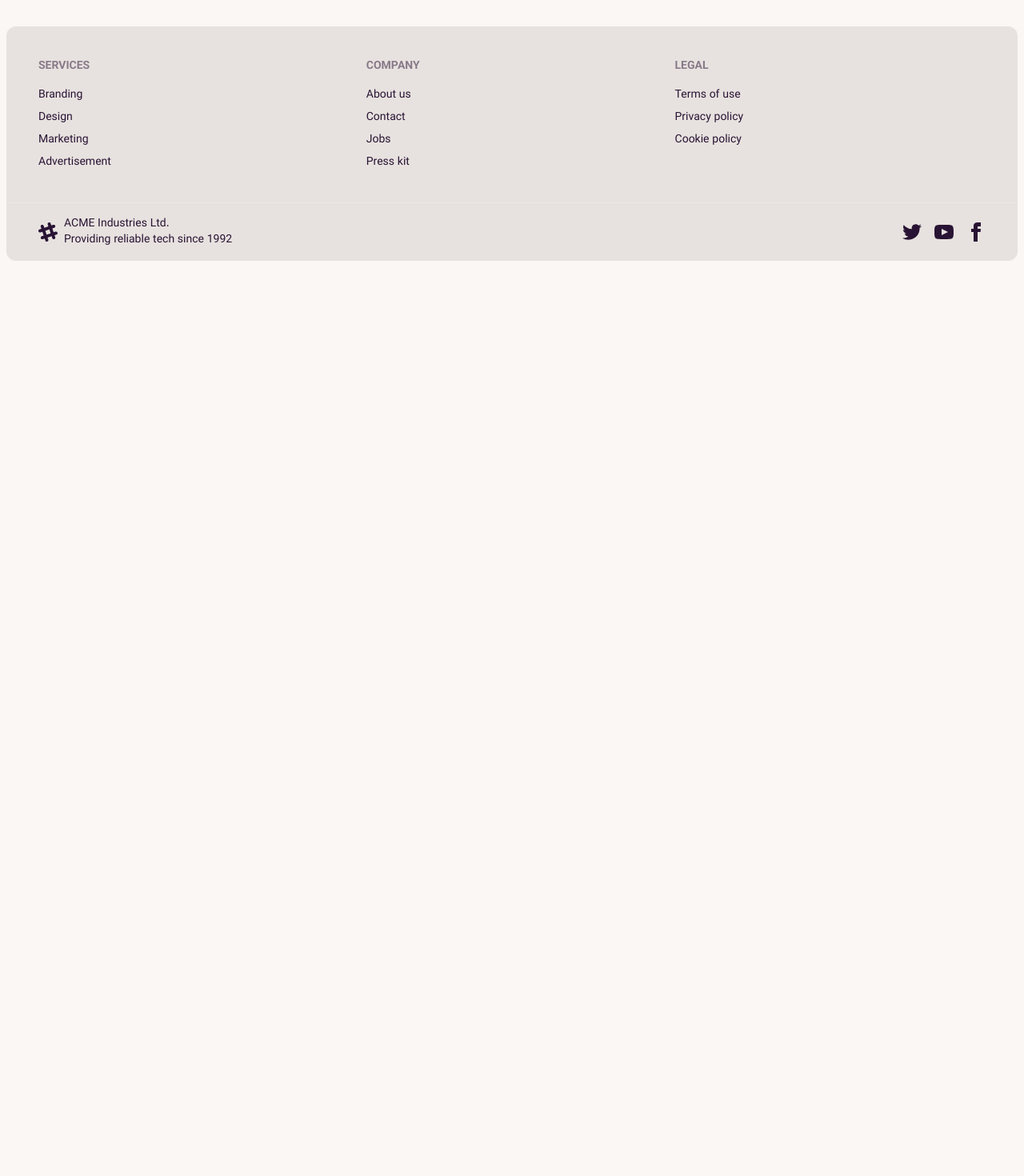
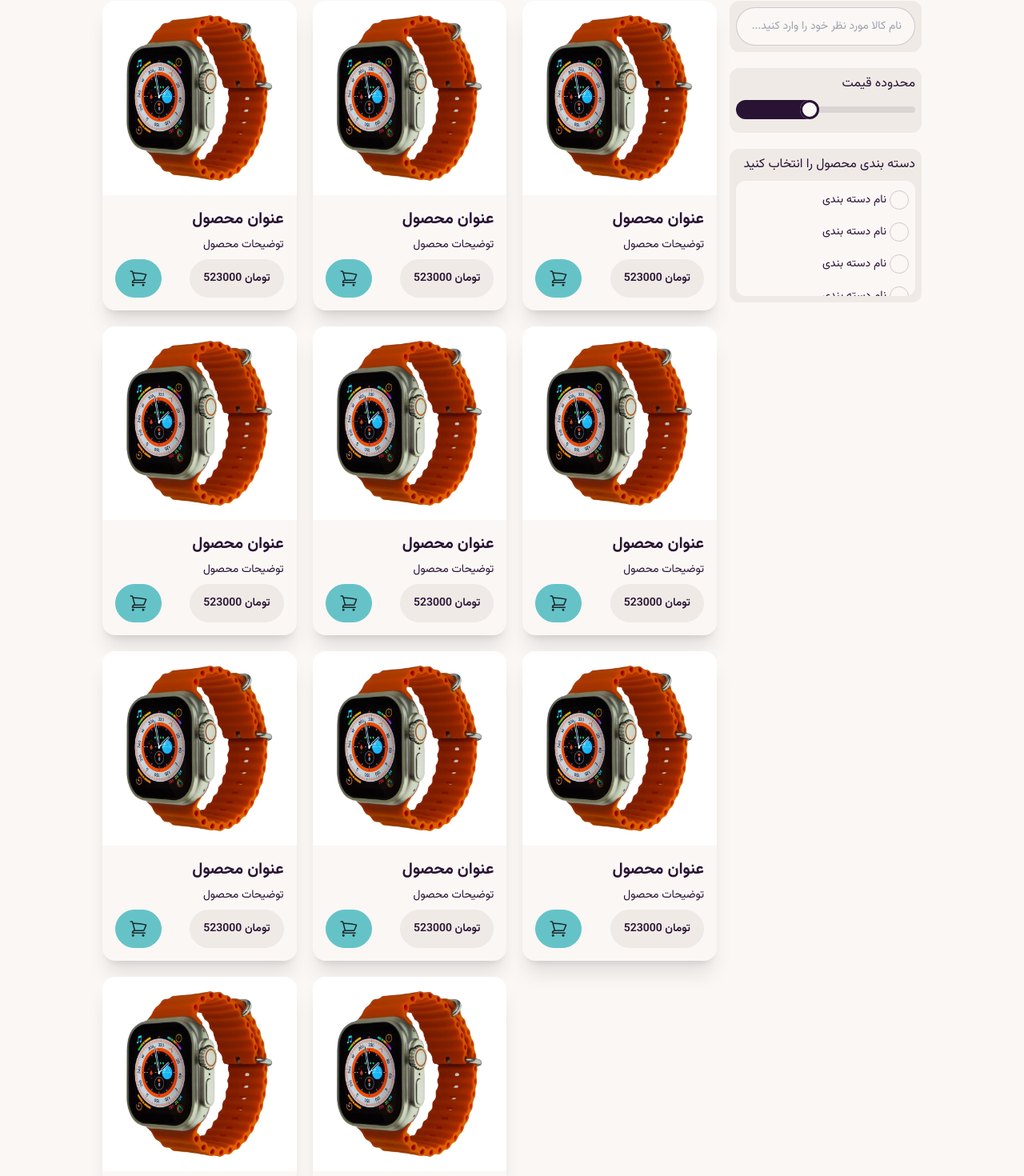
Before and after one commit to bashizade/react-ecommerce, a React (Vite) app: page /products in a window 1280 px wide. Shown: the part 160-1630 px from the top of the page at 80% size. Before the commit the page ends 800 px from the top, so only its background shows below. Built offline with nearby package versions, Linux system fonts and the light colour scheme.

Commit message:
fix products page

```diff
--- a/src/App.jsx
+++ b/src/App.jsx
@@ -4,6 +4,7 @@ import { Routes, Route } from "react-router-dom";
 
 import Index from './pages/shop/Index';
 import Product from './pages/shop/Product'
+import Products from './pages/shop/Products';
 
 function App() {
 
@@ -13,6 +14,7 @@ function App() {
       <div className='w-full max-w-5xl py-8'>
       <Routes>
         <Route path="" element={<Index />} />
+        <Route path="products" element={<Products />} />
         <Route path='product/:productId' element={<Product />} />
       </Routes>
       </div>
--- /dev/null
+++ b/src/components/form/CheckBox.jsx
@@ -0,0 +1,12 @@
+const CheckBox = ({label,name}) => {
+    return (
+        <div className="form-control">
+            <label className="label cursor-pointer">
+                <span className="label-text text-right w-full mr-1">{label}</span>
+                <input type="checkbox" className="checkbox" name={name} />
+            </label>
+        </div>
+    );
+}
+
+export default CheckBox;
--- /dev/null
+++ b/src/pages/shop/Products.jsx
@@ -0,0 +1,64 @@
+import ProductCard from "../../components/ProductCard";
+import CheckBox from "../../components/form/CheckBox";
+
+const Products = () => {
+    return (
+        <div className="flex space-x-4">
+            <div className="w-full grid grid-cols-3 gap-5">
+                <ProductCard />
+                <ProductCard />
+                <ProductCard />
+                <ProductCard />
+                <ProductCard />
+                <ProductCard />
+                <ProductCard />
+                <ProductCard />
+                <ProductCard />
+                <ProductCard />
+                <ProductCard />
+                <div className=" col-span-3 flex justify-center mt-5">
+                    <div className="join">
+                        <button className="join-item btn">1</button>
+                        <button className="join-item btn btn-active">2</button>
+                        <button className="join-item btn">3</button>
+                        <button className="join-item btn">4</button>
+                    </div>
+                </div>
+            </div>
+            <div className=" w-80">
+                <div className="w-full bg-base-200 p-2 rounded-xl mb-5">
+                    <input type="text" placeholder="نام کالا مورد نظر خود را وارد کنید..." className="input input-bordered w-full text-sm" dir="rtl" />
+                </div>
+                <div className="w-full bg-base-200 p-2 rounded-xl mb-5">
+                    <h1 className="text-right mb-2">محدوده قیمت</h1>
+                    <input type="range" min="0" max="100" value="40" className="range" />
+                </div>
+                <div className="w-full bg-base-200 p-2 rounded-xl mb-5">
+                    <h1 className="text-right mb-2">دسته بندی محصول را انتخاب کنید</h1>
+                    <div className="bg-base-100 p-1 rounded-xl h-36 overflow-y-auto">
+                        <CheckBox label="نام دسته بندی" />
+                        <CheckBox label="نام دسته بندی" />
+                        <CheckBox label="نام دسته بندی" />
+                        <CheckBox label="نام دسته بندی" />
+                        <CheckBox label="نام دسته بندی" />
+                        <CheckBox label="نام دسته بندی" />
+                        <CheckBox label="نام دسته بندی" />
+                        <CheckBox label="نام دسته بندی" />
+                        <CheckBox label="نام دسته بندی" />
+                        <CheckBox label="نام دسته بندی" />
+                        <CheckBox label="نام دسته بندی" />
+                        <CheckBox label="نام دسته بندی" />
+                        <CheckBox label="نام دسته بندی" />
+                        <CheckBox label="نام دسته بندی" />
+                        <CheckBox label="نام دسته بندی" />
+                        <CheckBox label="نام دسته بندی" />
+                        <CheckBox label="نام دسته بندی" />
+                        <CheckBox label="نام دسته بندی" />
+                    </div>
+                </div>
+            </div>
+        </div>
+    );
+}
+
+export default Products;
```
